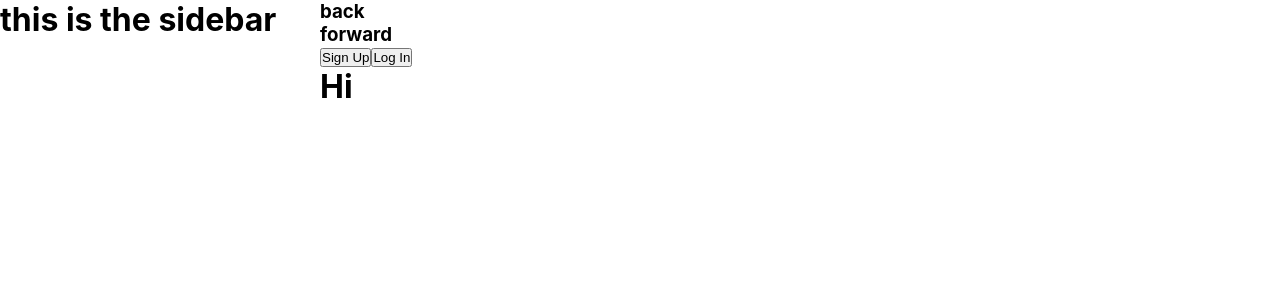
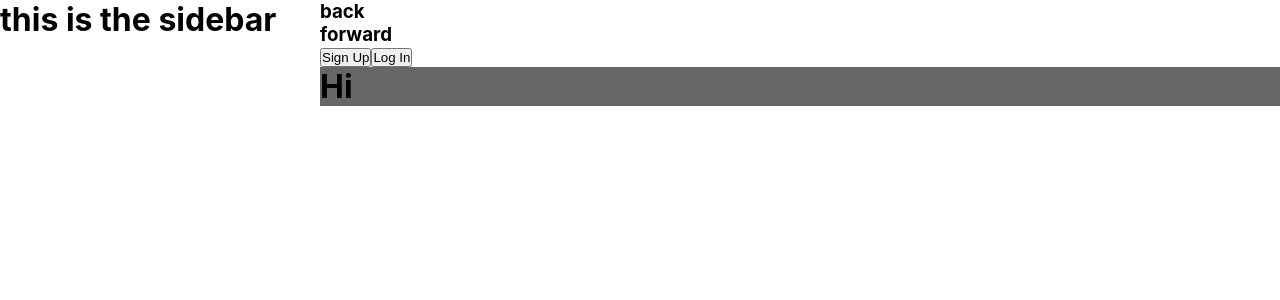
Before and after one commit to CyberNotesDev/spotify-clone, a React (Create React App) app in the folder spotify/: page / in a window 1280 px wide. Shown: the top 300 px of the page. Built offline with nearby package versions, Linux system fonts and the light colour scheme.

Commit message:
Added the background color

```diff
--- a/spotify/src/css/Browsemusic.css
+++ b/spotify/src/css/Browsemusic.css
@@ -0,0 +1,3 @@
+.browse-music {
+    background-color: rgba(0,0,0,.6);
+}
```
